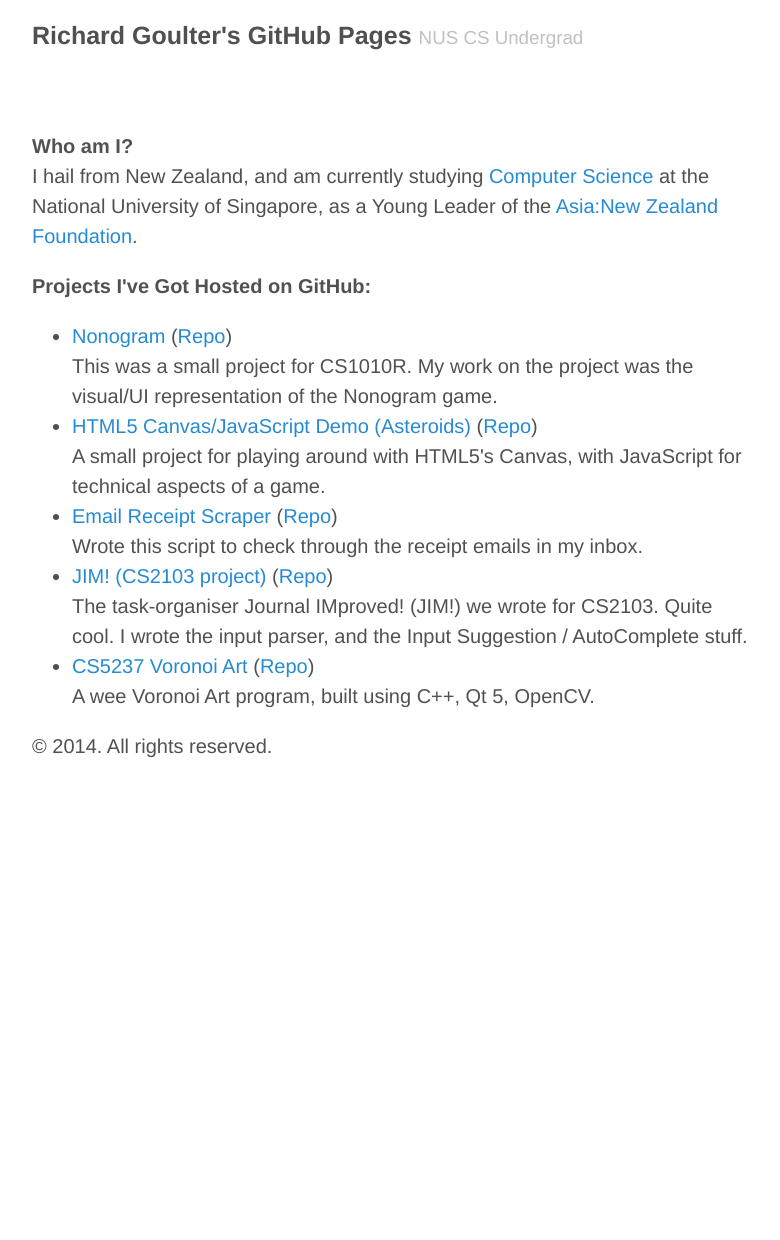
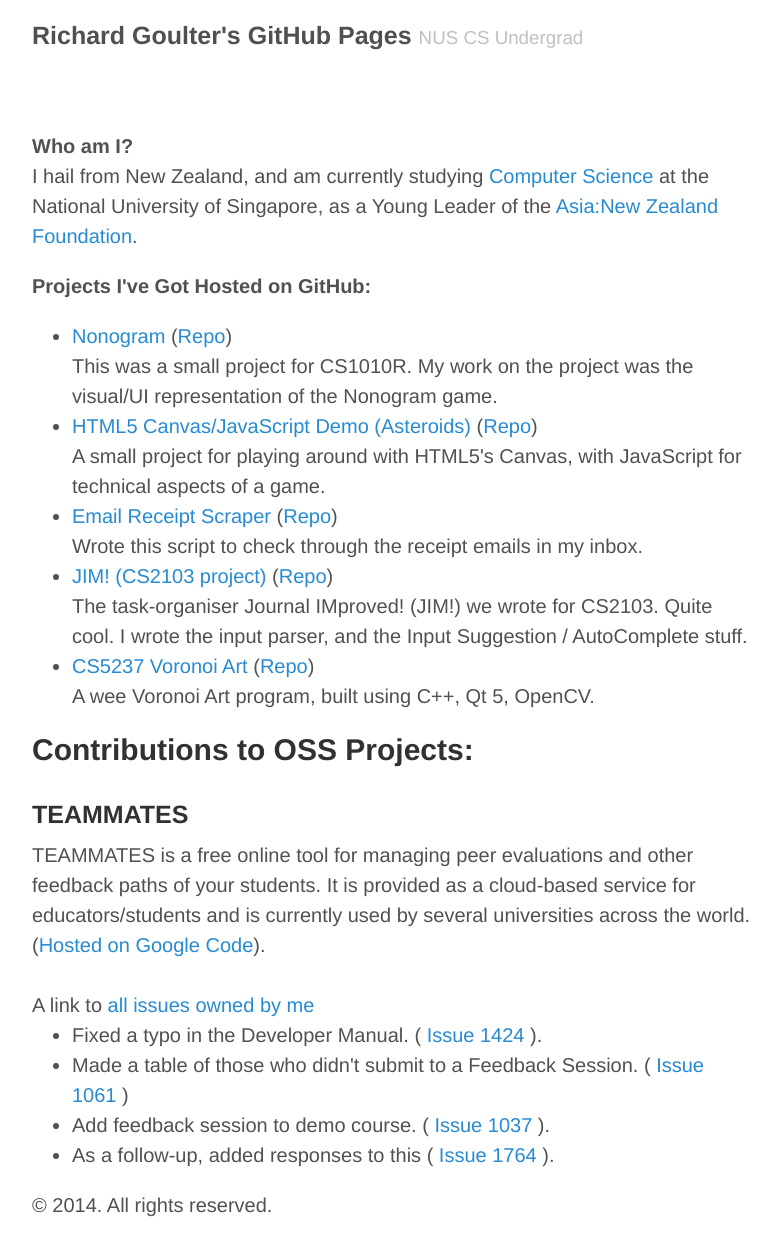
Before and after one commit to rgoulter/rgoulter.github.com, a Jekyll site: the page built from index.html, in a window 1280 px wide. Shown: the whole page, without its empty margins (248-1028 px from the left). Built offline with Jekyll 4.4.1, drawn with Linux system fonts in a browser that asks for light colours; Markdown is read by kramdown in place of the engine named in the settings; the list of posts is cut into pages by our own code; before the commit the page ends 900 px from its top, so only the background shows below that.

Commit message:
Updated index.html with raw HTML for TEAMMATES contributions.

```diff
--- a/index.html
+++ b/index.html
@@ -19,3 +19,43 @@
     </li>
 {% endfor %}
 </ul>
+
+<h2>Contributions to OSS Projects:</h2>
+
+
+
+<h3>TEAMMATES</h3>
+
+TEAMMATES is a free online tool for managing peer evaluations and other feedback paths of your students. It is provided as a cloud-based service for educators/students and is currently used by several universities across the world. (<a href="https://code.google.com/p/teammatespes/">Hosted on Google Code</a>).<br><br>
+
+A link to <a href="https://code.google.com/p/teammatespes/issues/list?can=1&q=owner:richard.goulter&colspec=ID%20Summary%20Type%20Priority%20Owner%20Status%20Difficulty)">all issues owned by me</a>
+
+<ul>
+    <li>
+    Fixed a typo in the Developer Manual.
+    (<a href="https://code.google.com/p/teammatespes/issues/detail?id=1424&can=1&q=owner%3Arichard.goulter&colspec=ID%20Summary%20Type%20Priority%20Owner%20Status%20Difficulty">
+    Issue 1424
+    </a>).
+    </li>
+
+    <li>
+    Made a table of those who didn't submit to a Feedback Session.
+    (<a href="https://code.google.com/p/teammatespes/issues/detail?id=1061&can=1&q=owner%3Arichard.goulter&colspec=ID%20Summary%20Type%20Priority%20Owner%20Status%20Difficulty">
+    Issue 1061
+    </a>)
+    </li>
+
+    <li>
+    Add feedback session to demo course.
+    (<a href="https://code.google.com/p/teammatespes/issues/detail?id=1037&can=1&q=owner%3Arichard.goulter&colspec=ID%20Summary%20Type%20Priority%20Owner%20Status%20Difficulty">
+    Issue 1037
+    </a>).
+    </li>
+
+    <li>
+    As a follow-up, added responses to this
+    (<a href="https://code.google.com/p/teammatespes/issues/detail?id=1764&can=1&q=owner%3Arichard.goulter&colspec=ID%20Summary%20Type%20Priority%20Owner%20Status%20Difficulty">
+    Issue 1764
+    </a>).
+    </li>
+</ul>
```
